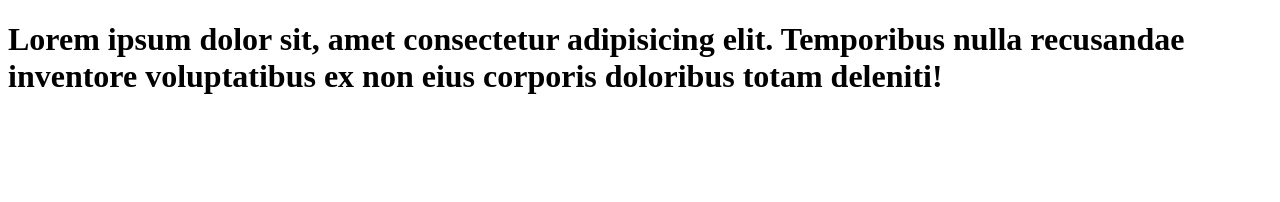
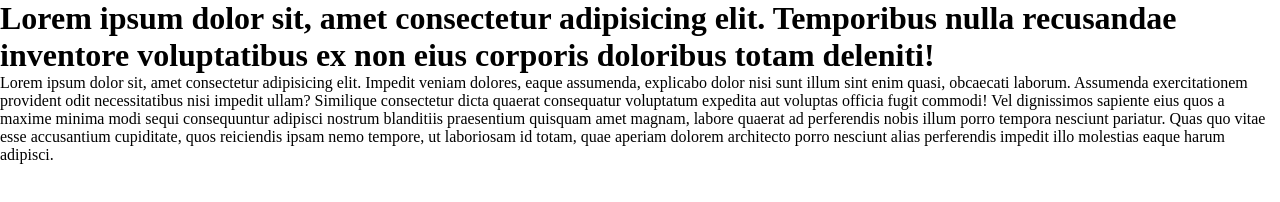
Before and after one commit to umarovabdurahmon/lesson22, a plain HTML site: page index.html in a window 1280 px wide. Drawn offline with Linux system fonts and the light colour scheme.

Commit message:
htmlga p qo'shildi. Css ga stillar yozildi

```diff
--- a/index.html
+++ b/index.html
@@ -13,5 +13,18 @@
       recusandae inventore voluptatibus ex non eius corporis doloribus totam
       deleniti!
     </h1>
+    <p>
+      Lorem ipsum dolor sit, amet consectetur adipisicing elit. Impedit veniam
+      dolores, eaque assumenda, explicabo dolor nisi sunt illum sint enim quasi,
+      obcaecati laborum. Assumenda exercitationem provident odit necessitatibus
+      nisi impedit ullam? Similique consectetur dicta quaerat consequatur
+      voluptatum expedita aut voluptas officia fugit commodi! Vel dignissimos
+      sapiente eius quos a maxime minima modi sequi consequuntur adipisci
+      nostrum blanditiis praesentium quisquam amet magnam, labore quaerat ad
+      perferendis nobis illum porro tempora nesciunt pariatur. Quas quo vitae
+      esse accusantium cupiditate, quos reiciendis ipsam nemo tempore, ut
+      laboriosam id totam, quae aperiam dolorem architecto porro nesciunt alias
+      perferendis impedit illo molestias eaque harum adipisci.
+    </p>
   </body>
 </html>
--- a/styles/main.css
+++ b/styles/main.css
@@ -0,0 +1,5 @@
+* {
+  padding: 0;
+  margin: 0;
+  box-sizing: border-box;
+}
```
